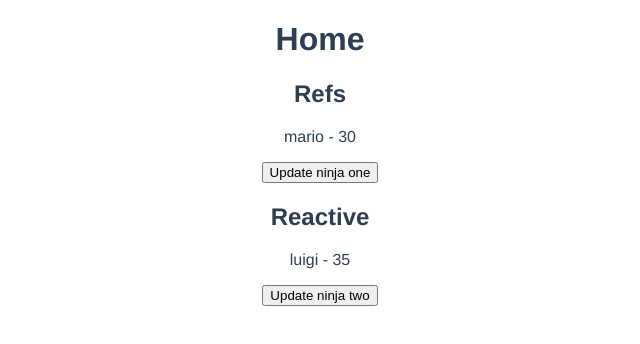
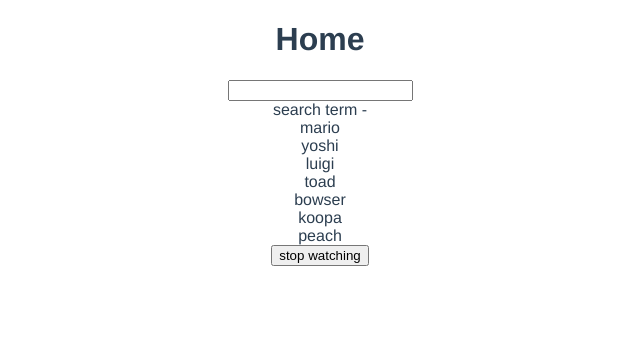
Before and after one commit to hohohovip1/Vue-basic, a Vue app: page / in a window 1280 px wide. Shown: the top 344 px of the page, without its empty margins (320-960 px from the left). Built offline with nearby package versions, Linux system fonts and the light colour scheme.

Commit message:
working with watch and watchEffect

```diff
--- a/src/views/Home.vue
+++ b/src/views/Home.vue
@@ -1,36 +1,50 @@
 <template>
   <div class="home">
     <h1>Home</h1>
-    <h2>Refs</h2>
-    <p>{{ ninjaOne.name }} - {{ ninjaOne.age }}</p>
-    <button @click="updateNinjaOne">Update ninja one</button>
-    <h2>Reactive</h2>
-    <p>{{ ninjaTwo.name }} - {{ ninjaTwo.age }}</p>
-    <button @click="updateNinjaTwo">Update ninja two</button>
+    <input type="text" v-model="search" />
+    <div>search term - {{ search }}</div>
+    <div v-for="name in matchingNames" :key="name">{{ name }}</div>
+    <button @click="handleClick">stop watching</button>
   </div>
 </template>
 
 <script>
-import { ref, reactive } from 'vue';
+import { computed, ref, watch, watchEffect } from 'vue';
 
 export default {
   name: 'Home',
   setup() {
-    const ninjaOne = ref({ name: 'mario', age: 30 });
-    const ninjaTwo = reactive({ name: 'luigi', age: 35 });
+    const search = ref('');
+    const names = ref([
+      'mario',
+      'yoshi',
+      'luigi',
+      'toad',
+      'bowser',
+      'koopa',
+      'peach',
+    ]);
 
-    const updateNinjaOne = () => {
-      ninjaOne.value.age = 40;
+    const stopWatch = watch(search, () => {
+      console.log('watch function run');
+    });
+
+    const stopEffect = watchEffect(() => {
+      console.log('watch effect function run', search.value);
+    });
+    const matchingNames = computed(() => {
+      return names.value.filter((name) => name.includes(search.value));
+    });
+    const handleClick = () => {
+      stopWatch();
+      stopEffect();
     };
 
-    const updateNinjaTwo = () => {
-      ninjaTwo.age = 40;
-    };
     return {
-      ninjaOne,
-      updateNinjaOne,
-      ninjaTwo,
-      updateNinjaTwo,
+      names,
+      search,
+      matchingNames,
+      handleClick,
     };
   },
 };
```
